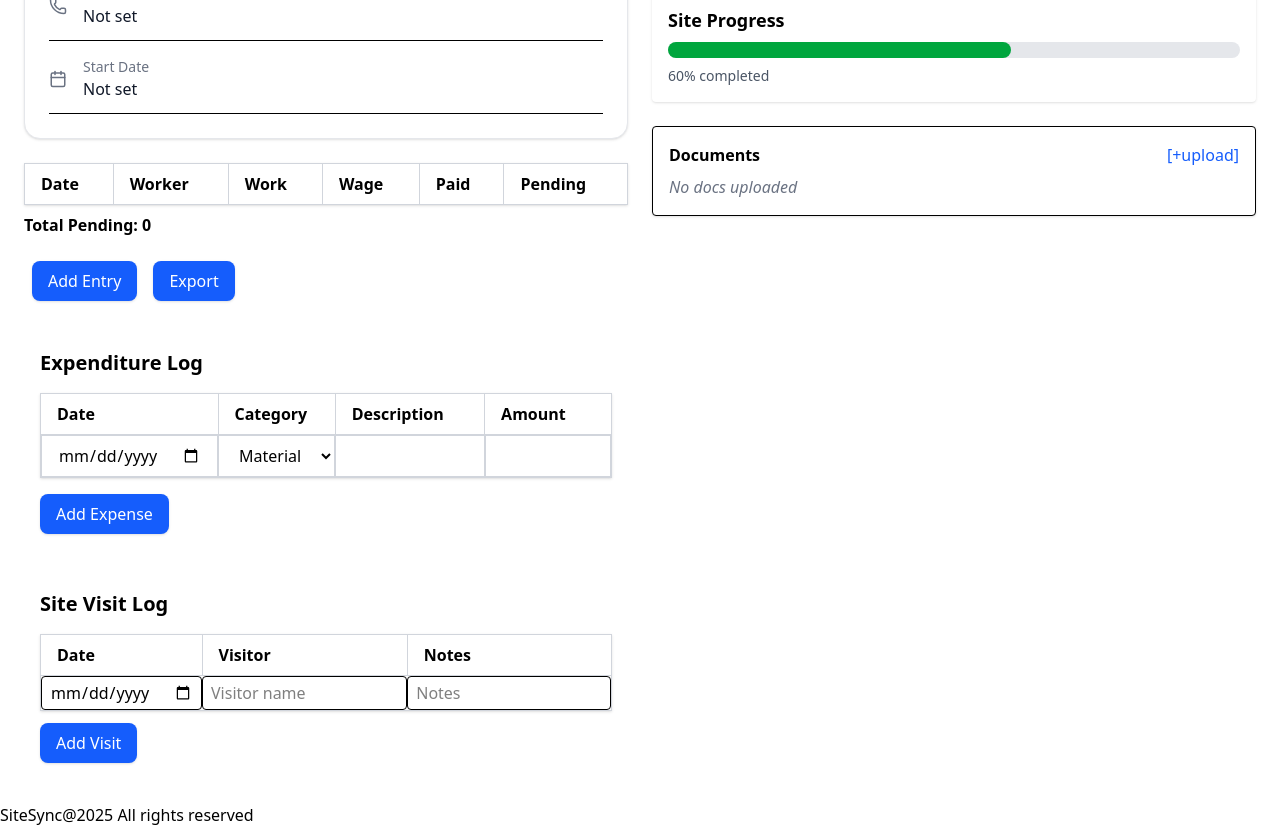
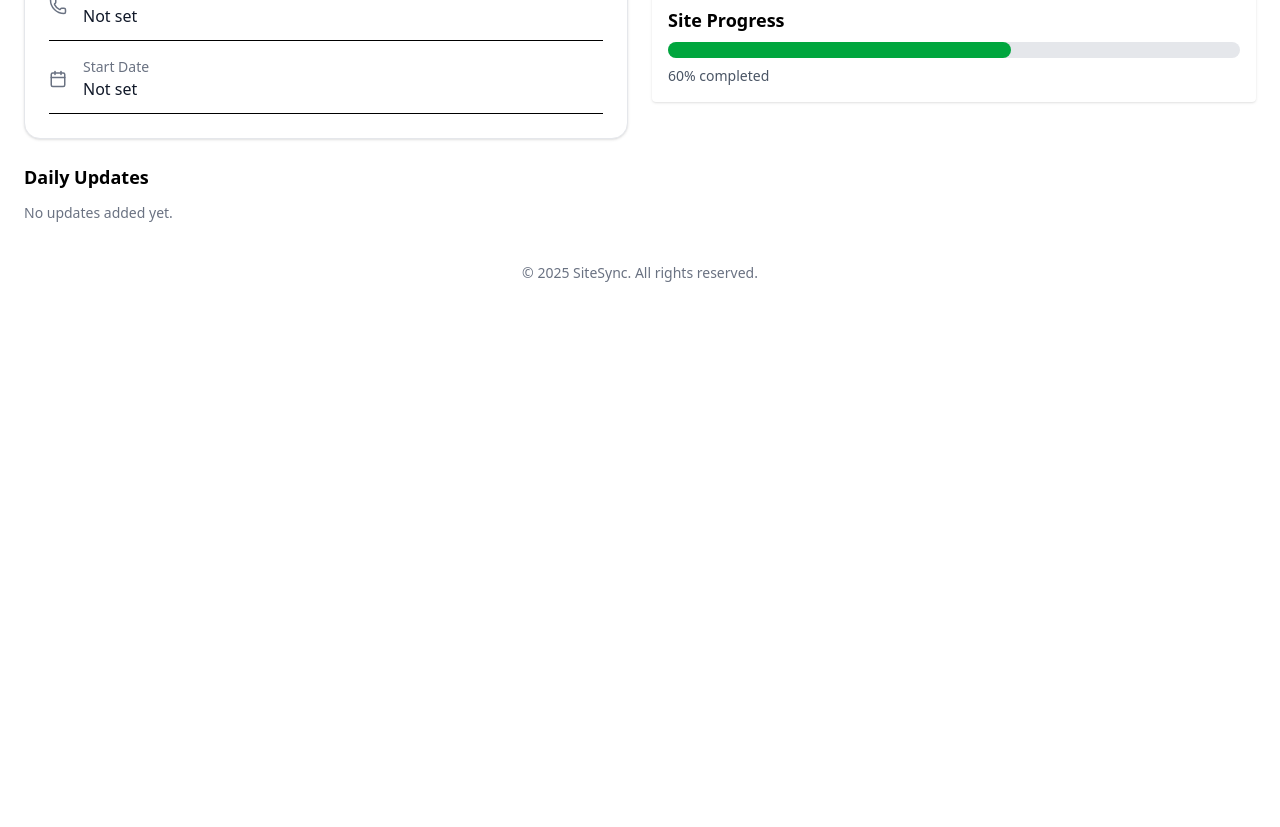
Before and after one commit to ayshaharis/sitesync, a React (Vite) app: page /site/1 in a window 1280 px wide. Shown: the part 400-1227 px from the top of the page. After the commit the page ends 800 px from the top, so only its background shows below. Built offline with nearby package versions, Linux system fonts and the light colour scheme.

Commit message:
Daily update banner added in site details component

```diff
--- a/src/components/Footer.jsx
+++ b/src/components/Footer.jsx
@@ -1,11 +1,9 @@
-const Footer=()=>{
-    return(
-        <div>
-            <h1>
-                SiteSync@2025 All rights reserved
-            </h1>
-        </div>
-    )
-}
+const Footer = () => {
+  return (
+    <footer className="w-full py-4 text-center text-sm text-gray-500">
+      © {new Date().getFullYear()} SiteSync. All rights reserved.
+    </footer>
+  );
+};
 
 export default Footer;
--- /dev/null
+++ b/src/components/SiteDetails/DailyBanner.jsx
@@ -0,0 +1,18 @@
+
+
+const DailyBanner=({icon,title,value})=>{
+    return(
+        <div className="flex items-center gap-6 bg-white border border-gray-200 rounded-xl shadow-sm-w-full">
+
+            <div>
+                <h3 className="text-gray-700 font-medium">{title}</h3>
+                <p className="text-xl font-semibold mt-1">
+                   {value}
+                </p>
+            </div>
+
+        </div>
+    )
+
+}
+export default DailyBanner
--- /dev/null
+++ b/src/components/SiteDetails/DailyUpdateCard.jsx
@@ -0,0 +1,31 @@
+const DailyUpdateCard = ({ update }) => {
+  const { date, workers, wage, expenses, notes } = update;
+  const totalExpense=Number(wage)+Number(expenses);
+
+  return (
+    <div className="bg-white border border-gray-300 rounded-xl p-5 shadow-sm">
+
+      <div className="flex items-center gap-2 text-gray-600 mb-3">
+        <span className="text-sm font-medium">{date}</span>
+      </div>
+
+      <p className="text-gray-800 text-base leading-relaxed mb-4">
+        {notes || "No notes added"}
+      </p>
+
+      <div className="flex items-center gap-8 text-sm text-gray-700">
+
+        <div className="flex items-center gap-2">
+          <span className="font-medium">{workers} Workers</span>
+        </div>
+
+
+        <div className="flex items-center gap-2">
+          <span className="font-medium">Total Expense -₹{totalExpense}</span>
+        </div>
+      </div>
+    </div>
+  );
+};
+
+export default DailyUpdateCard;
--- /dev/null
+++ b/src/components/SiteDetails/DailyUpdates.jsx
@@ -0,0 +1,17 @@
+import DailyUpdateCard from "./DailyUpdateCard";
+
+const DailyUpdates = ({ dailyUpdates }) => (
+  <div className="space-y-4 mt-4">
+    <h2 className="text-lg font-semibold mb-3">Daily Updates</h2>
+
+    {dailyUpdates.length === 0 ? (
+      <p className="text-gray-500 text-sm">No updates added yet.</p>
+    ) : (
+      dailyUpdates.map((update, index) => (
+        <DailyUpdateCard key={index} update={update} />
+      ))
+    )}
+  </div>
+);
+
+export default DailyUpdates;
--- a/src/components/SiteDetails/QuickActions.jsx
+++ b/src/components/SiteDetails/QuickActions.jsx
@@ -1,12 +1,9 @@
 import { useState } from "react";
 import DailyUpdateModal from "./DailyUpdateModal";
 
-const QuickActions=({siteId})=>{
+const QuickActions=({siteId,handleSaveUpdate})=>{
     const [open,setOpen]=useState(false);
-    const handleSaveUpdate=(data)=>{
-        console.log("data saved daily update ",data);
-        setOpen(false)
-    }
+
 
     return(
      <div className="bg-white rounded-2xl shadow-sm p-6 w-full max-w-sm border border-gray-200">
--- a/src/components/SiteDetails/SiteDetails.jsx
+++ b/src/components/SiteDetails/SiteDetails.jsx
@@ -1,16 +1,19 @@
 
-import DailyLog from "./DailyLog";
-import DailyExpenditure from "./DailyExpenditure";
-import SiteVisits from "./SiteVisits";
-import DocumentsUpload from "./DocumentsUpload";
 import SiteInfo from "./SiteInfo";
 import SiteProgress from "./SiteProgress";
 import QuickActions from "./QuickActions";
 import { useParams } from "react-router-dom";
+import DailyUpdates from "./DailyUpdates";
+import { useState } from "react";
 
 const SiteDetails = () => {
   const { id } = useParams();
 
+  const [dailyUpdates,setDailyUpdates]=useState([])
+  //this data is coming from child quickactions
+const handleSaveUpdate=(data)=>{
+  setDailyUpdates(prev=>[...prev,data])
+}
 
  return (
     <div className="p-6 grid grid-cols-1 lg:grid-cols-2 gap-6">
@@ -18,16 +21,16 @@ const SiteDetails = () => {
       {/* Left: Logs, Expenses, Visits */}
       <div className="space-y-6">
         <SiteInfo />
-        <DailyLog />
-        <DailyExpenditure />
-        <SiteVisits />
+        <DailyUpdates dailyUpdates={dailyUpdates}/>
+
+
       </div>
 
       {/* Right: Info + Docs */}
       <div className="space-y-6">
-         <QuickActions siteId={id}/>
+         <QuickActions siteId={id} handleSaveUpdate={handleSaveUpdate}/>
         <SiteProgress/>
-        <DocumentsUpload />
+
 
 
 
```
